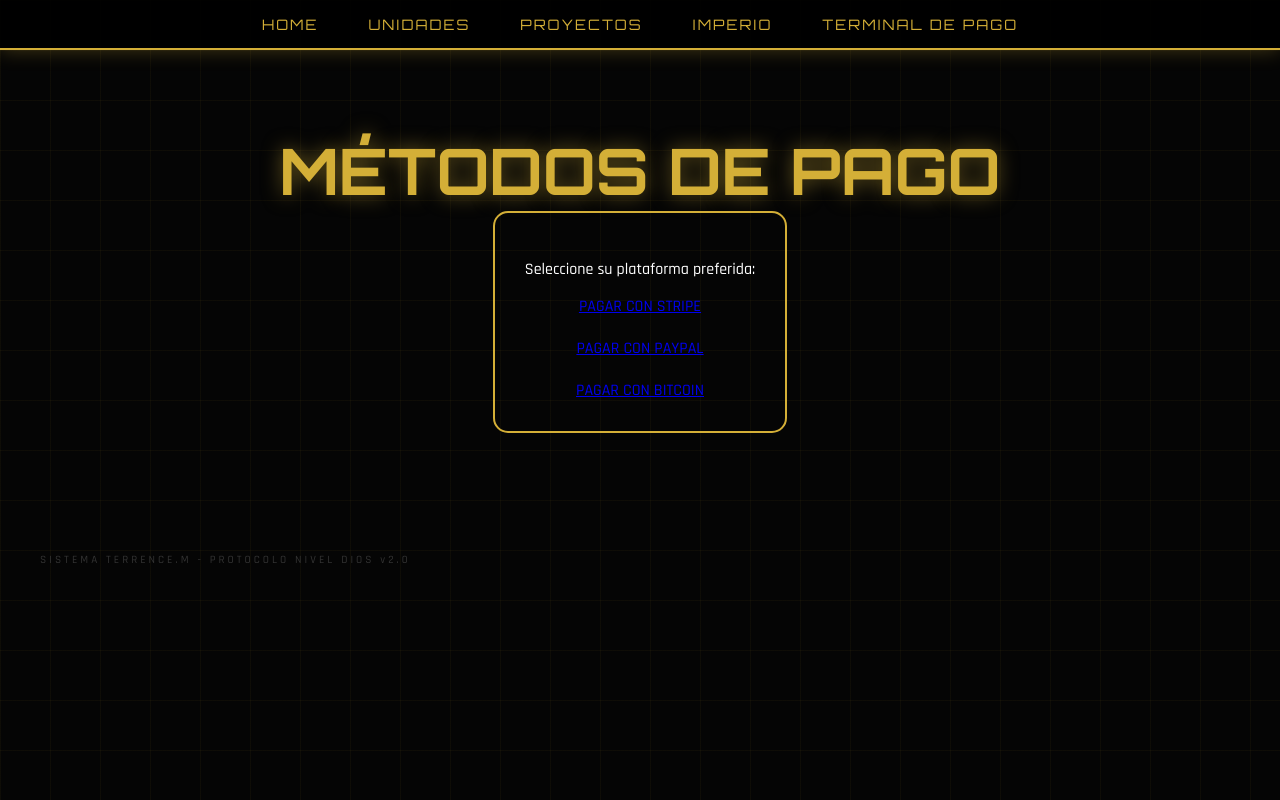
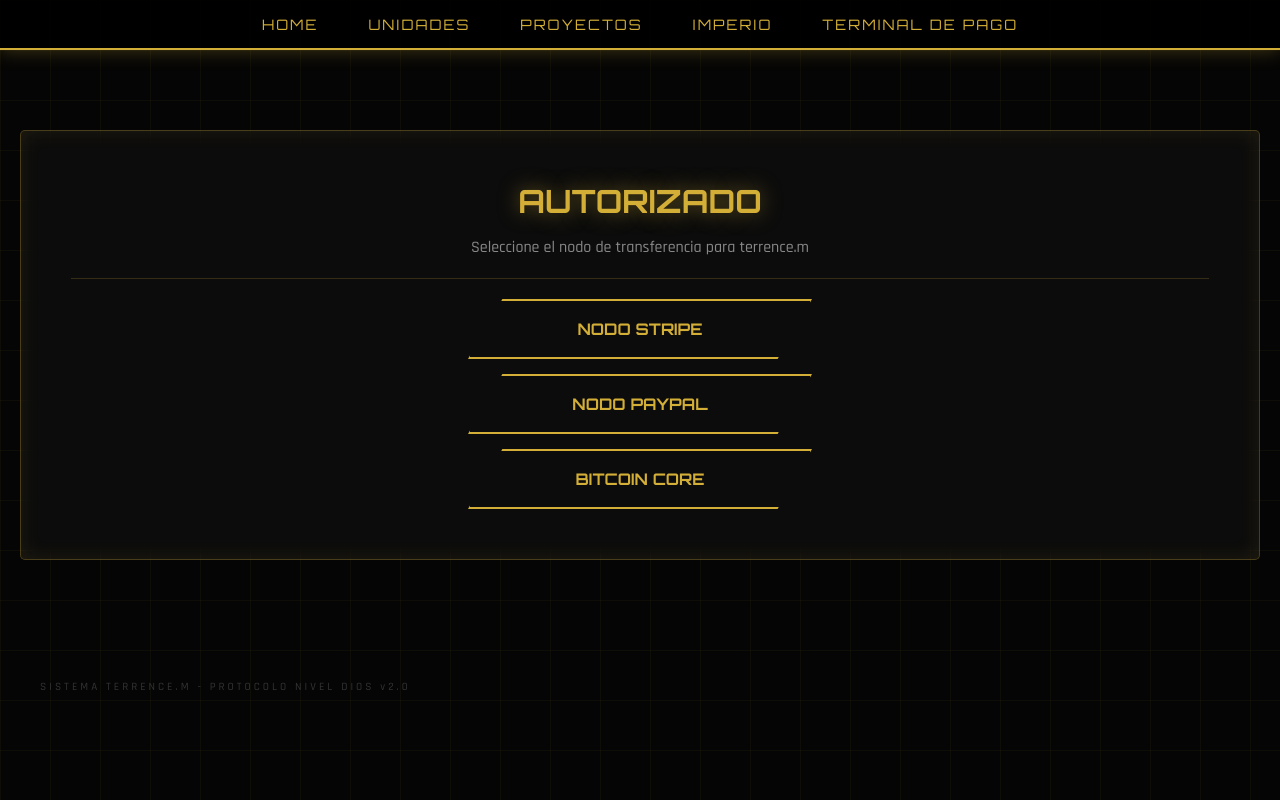
Before and after one commit to Terrence2333/terrence_m_ecokids, a Flask app: page /pagos in a window 1280 px wide. Run offline with Flask 3, Linux system fonts and the light colour scheme.

Commit message:
Actualización Automática Nivel Dios - Terrence Mayorga

```diff
--- a/templates/pagos.html
+++ b/templates/pagos.html
@@ -1,11 +1,48 @@
 {% extends "base.html" %}
-{% block title %}Pagos{% endblock %}
+{% block title %}Terminal de Pago{% endblock %}
 {% block content %}
-    <h1>MÉTODOS DE PAGO</h1>
-    <div style="border: 2px solid #d4af37; padding: 30px; display: inline-block; border-radius: 15px;">
-        <p>Seleccione su plataforma preferida:</p>
-        <a href="/exito" class="btn">PAGAR CON STRIPE</a><br><br>
-        <a href="/exito" class="btn">PAGAR CON PAYPAL</a><br><br>
-        <a href="/exito" class="btn">PAGAR CON BITCOIN</a>
+<div class="glass-panel" id="scanner-container">
+    <div id="scan-ui">
+        <h2 style="color: var(--gold); letter-spacing: 5px;">INICIANDO PROTOCOLO DE PAGO</h2>
+        <div class="scan-line"></div>
+        <p id="status-text">ESCANEO DE SEGURIDAD EN CURSO...</p>
     </div>
+
+    <div id="payment-methods" style="display: none; animation: fadeIn 1s ease;">
+        <h1 style="font-size: 2rem;">AUTORIZADO</h1>
+        <p style="color: #888;">Seleccione el nodo de transferencia para terrence.m</p>
+        <hr style="border: 0; border-top: 1px solid rgba(212,175,55,0.2); margin: 20px 0;">
+
+        <div style="display: flex; flex-direction: column; gap: 15px; align-items: center;">
+            <a href="/exito" class="btn-divine" style="width: 250px;">NODO STRIPE</a>
+            <a href="/exito" class="btn-divine" style="width: 250px;">NODO PAYPAL</a>
+            <a href="/exito" class="btn-divine" style="width: 250px;">BITCOIN CORE</a>
+        </div>
+    </div>
+</div>
+
+<style>
+    .scan-line {
+        width: 100%; height: 2px; background: var(--gold);
+        box-shadow: 0 0 15px var(--gold); position: relative;
+        animation: scanMove 2s infinite ease-in-out;
+    }
+    @keyframes scanMove {
+        0% { top: 0; }
+        50% { top: 150px; }
+        100% { top: 0; }
+    }
+    @keyframes fadeIn { from { opacity: 0; } to { opacity: 1; } }
+</style>
+
+<script>
+    // Simulación de escaneo de seguridad nivel Dios
+    setTimeout(() => {
+        document.getElementById('status-text').innerHTML = "IDENTIDAD CONFIRMADA. ABRIENDO CANALES...";
+        setTimeout(() => {
+            document.getElementById('scan-ui').style.display = 'none';
+            document.getElementById('payment-methods').style.display = 'block';
+        }, 1500);
+    }, 2500);
+</script>
 {% endblock %}
```
Also changed, not shown: templates/exito.html (+9 -4 lines).
